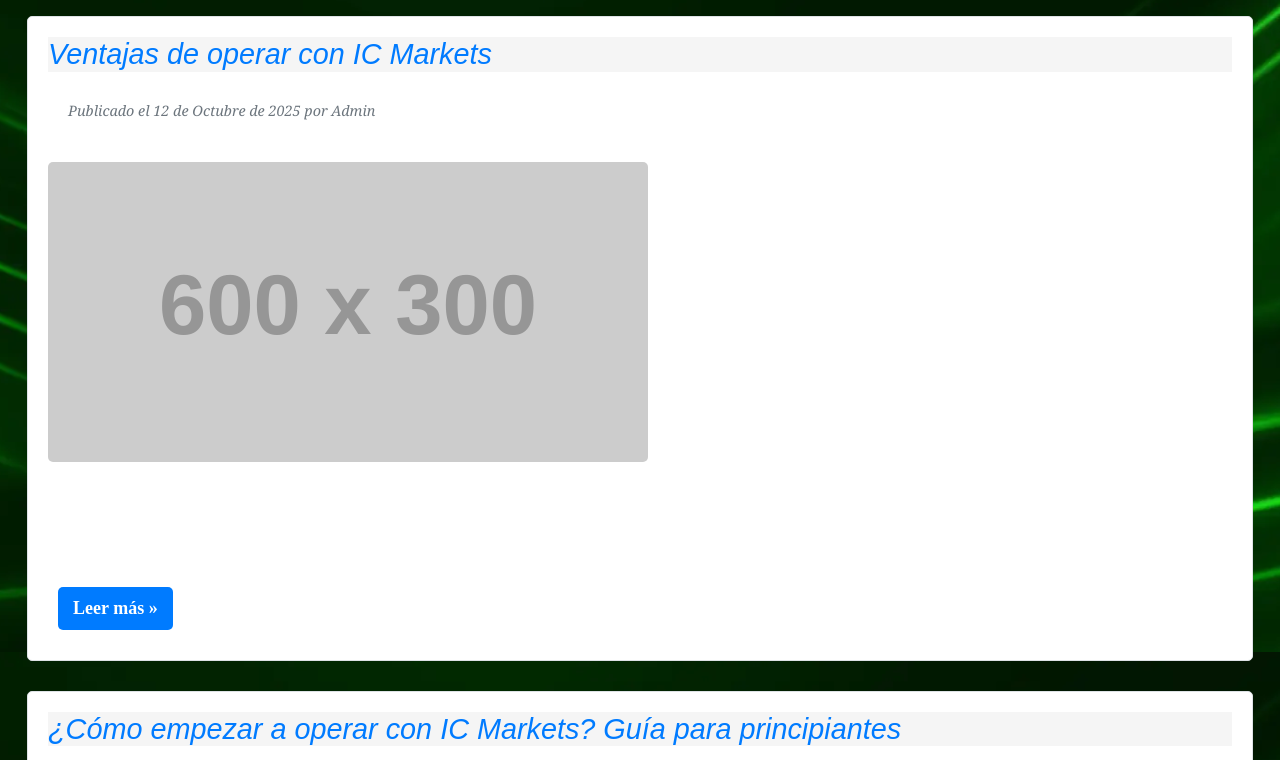
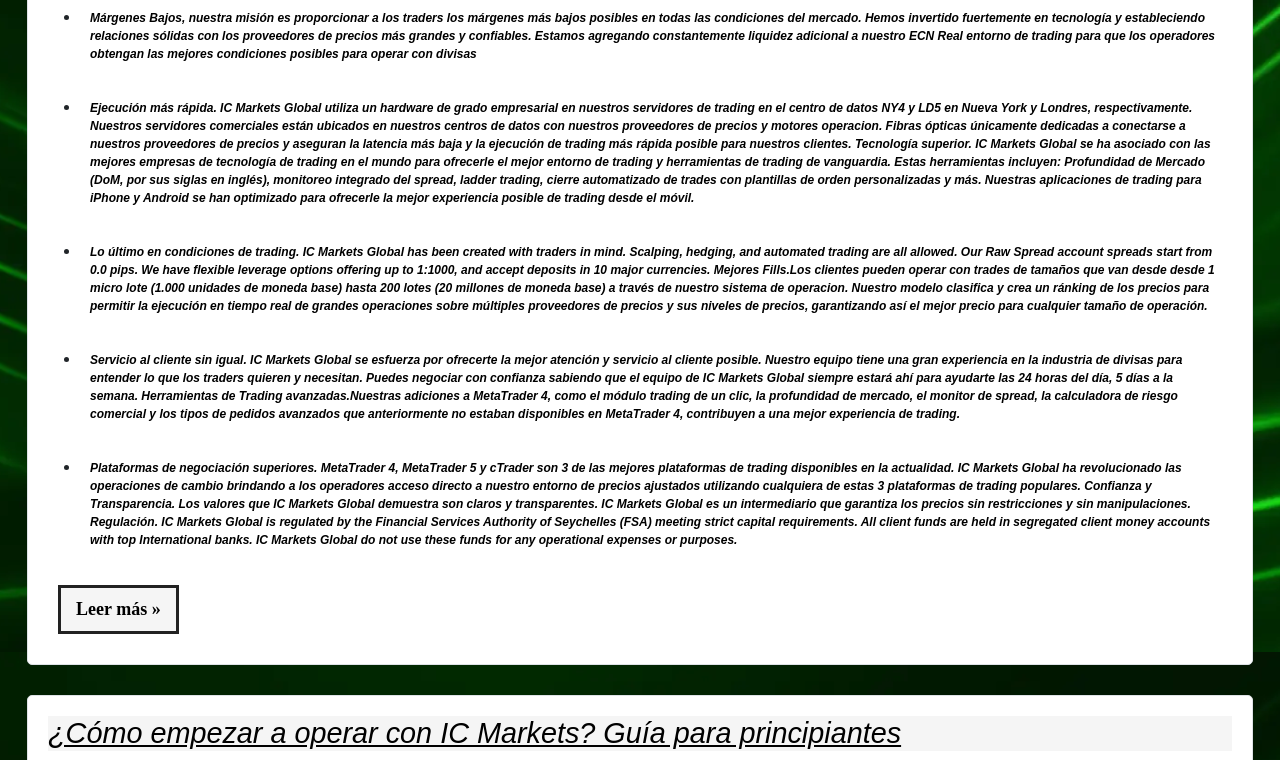
Before and after one commit to juanignaciomorales2015-wq/Ic-markets-mi-web, a plain HTML site: page pages/blog.html in a window 1280 px wide. Shown: the part 948-1708 px from the top of the page. Drawn offline with nearby package versions, Linux system fonts and the light colour scheme; placeholder pictures from the web are drawn by us.

Commit message:
modifique blog

```diff
--- a/css/style.css
+++ b/css/style.css
@@ -248,55 +248,55 @@
             opacity: 0; /* Oculto por defecto */
             transition: opacity 0.3s ease; /* Transición suave al pasar el ratón */
             top: 50%;
-            transform: translateY(-50%); /* Centrar verticalmente */
+            transform: translateY(-50%);
         }
 
         .elegant-carousel:hover .carousel-control-prev,
         .elegant-carousel:hover .carousel-control-next {
-            opacity: 1; /* Mostrar al pasar el ratón por el carrusel */
+            opacity: 1;
         }
 
         .elegant-carousel .carousel-control-prev:hover,
         .elegant-carousel .carousel-control-next:hover {
-            background-color: rgba(255, 255, 255, 0.5); /* Aumentar opacidad al pasar el ratón */
+            background-color: rgba(255, 255, 255, 0.5);
         }
 
         .elegant-carousel .carousel-control-prev-icon,
         .elegant-carousel .carousel-control-next-icon {
-            filter: invert(1); /* Cambia el color de la flecha a blanco */
-            width: 1.5rem; /* Tamaño del icono */
+            filter: invert(1);
+            width: 1.5rem;
             height: 1.5rem;
         }
         .h2-blog{
           color: black;
         }
-        /* Estilos para la sección de artículos */
+
 .blog-articles {
     padding: 15px;
 }
 
 .blog-post {
     margin-bottom: 30px;
-    border: 1px solid #dee2e6; /* Gris claro para el borde */
+    border: 1px solid #dee2e6;
     padding: 20px;
     border-radius: 5px;
-    background-color: #ffffff; /* Fondo blanco */
+    background-color: #ffffff;
 }
 
 .blog-post h3 {
-    color: #007bff; /* Azul primario para el título */
+    color: black;
     font-size: 1.8em;
     margin-top: 0;
+   text-decoration: underline;
 }
 
 .post-meta {
-    color: #6c757d; /* Gris oscuro para la meta-información */
+    color: #6c757d;
     font-size: 0.9em;
-    margin-bottom: 15px;
 }
 
 .post-image {
-    max-width: 100%;
+    width: 5%;
     height: auto;
     display: block;
     margin: 15px 0;
@@ -305,18 +305,24 @@
 
 .read-more {
     display: inline-block;
-    background-color: #007bff;
-    color: #ffffff;
+    background-color: whitesmoke;
+    color: black;
     padding: 8px 15px;
-    border-radius: 5px;
+    border-radius: 5px solid;
     text-decoration: none;
     font-weight: bold;
+    border: #222 solid;
     margin-top: 10px;
     transition: background-color 0.3s ease;
 }
 
 .read-more:hover {
-    background-color: #0056b3; /* Un azul un poco más oscuro al pasar el ratón */
+    background-color: #0056b3;
+}
+.p-blog{
+  color: black;
+  font-size: 12px;
+  font-family:Arial, Helvetica, sans-serif
 }
 
 /* Responsividad básica para pantallas pequeñas */
--- a/pages/blog.html
+++ b/pages/blog.html
@@ -55,17 +55,44 @@
         <section class="blog-articles">
     <article class="blog-post">
         <h3>Ventajas de operar con IC Markets</h3>
-        <p class="post-meta">Publicado el 12 de Octubre de 2025 por Admin</p>
-        <img src="https://via.placeholder.com/600x300?text=Ventajas+IC+Markets" alt="Ventajas de IC Markets" class="post-image">
-        <p>IC Markets se destaca en el mercado por varias razones clave que lo hacen atractivo tanto para traders principiantes como experimentados...</p>
+        <img src="../assets/ic-market.png" alt="logo de broker" class="post-image">
+        <ul>
+            <li>
+        <p class="p-blog">Márgenes Bajos, nuestra misión es proporcionar a los traders los márgenes más bajos posibles en todas las condiciones del mercado. Hemos invertido fuertemente en tecnología y estableciendo relaciones sólidas con los proveedores de precios más grandes y confiables. Estamos agregando constantemente liquidez adicional a nuestro ECN Real entorno de trading para que los operadores obtengan las mejores condiciones posibles para operar con divisas</p>
+            </li>
+        </ul>
+        <ul>
+            <li>
+        <p class="p-blog">Ejecución más rápida. IC Markets Global utiliza un hardware de grado empresarial en nuestros      servidores   de trading en el centro de datos NY4 y LD5 en Nueva York y Londres, respectivamente. Nuestros servidores comerciales están ubicados en nuestros centros de datos con nuestros proveedores de precios y motores operacion. Fibras ópticas únicamente dedicadas a conectarse a nuestros proveedores de precios y aseguran la latencia más baja y la ejecución de trading más rápida posible para nuestros clientes.
+        Tecnología superior. IC Markets Global se ha asociado con las mejores empresas de tecnología de trading en el mundo para ofrecerle el mejor entorno de trading y herramientas de trading de vanguardia. Estas herramientas incluyen: Profundidad de Mercado (DoM, por sus siglas en inglés), monitoreo integrado del spread, ladder trading, cierre automatizado de trades con plantillas de orden personalizadas y más. Nuestras aplicaciones de trading para iPhone y Android se han optimizado para ofrecerle la mejor experiencia posible de trading desde el móvil.</p>
+            </li>
+        </ul>
+        <ul>
+            <li>
+        <p class="p-blog">Lo último en condiciones de trading. IC Markets Global has been created with traders in mind. Scalping, hedging, and automated trading are all allowed. Our Raw Spread account spreads start from 0.0 pips. We have flexible leverage options offering up to 1:1000, and accept deposits in 10 major currencies.
+        Mejores Fills.Los clientes pueden operar con trades de tamaños que van desde desde 1 micro lote (1.000 unidades de moneda base) hasta 200 lotes (20 millones de moneda base) a través de nuestro sistema de operacion. Nuestro modelo clasifica y crea un ránking de los precios para permitir la ejecución en tiempo real de grandes operaciones sobre múltiples proveedores de precios y sus niveles de precios, garantizando así el mejor precio para cualquier tamaño de operación.</p>
+            </li>
+        </ul>
+        <ul>
+            <li>
+        <p class="p-blog">Servicio al cliente sin igual. IC Markets Global se esfuerza por ofrecerte la mejor atención y servicio al cliente posible. Nuestro equipo tiene una gran experiencia en la industria de divisas para entender lo que los traders quieren y necesitan. Puedes negociar con confianza sabiendo que el equipo de IC Markets Global siempre estará ahí para ayudarte las 24 horas del día, 5 días a la semana.
+         Herramientas de Trading avanzadas.Nuestras adiciones a MetaTrader 4, como el módulo trading de un clic, la profundidad de mercado, el monitor de spread, la calculadora de riesgo comercial y los tipos de pedidos avanzados que anteriormente no estaban disponibles en MetaTrader 4, contribuyen a una mejor experiencia de trading.</p>
+            </li>
+        </ul>
+        <ul>
+            <li>
+        <p class="p-blog">Plataformas de negociación superiores. MetaTrader 4, MetaTrader 5 y cTrader son 3 de las mejores plataformas de trading disponibles en la actualidad. IC Markets Global ha revolucionado las operaciones de cambio brindando a los operadores acceso directo a nuestro entorno de precios ajustados utilizando cualquiera de estas 3 plataformas de trading populares.
+         Confianza y Transparencia. Los valores que IC Markets Global demuestra son claros y transparentes. IC Markets Global es un intermediario que garantiza los precios sin restricciones y sin manipulaciones.
+        Regulación. IC Markets Global is regulated by the Financial Services Authority of Seychelles (FSA) meeting strict capital requirements. All client funds are held in segregated client money accounts with top International banks. IC Markets Global do not use these funds for any operational expenses or purposes.</p>
+            </li>
+        </ul>
         <a href="#" class="read-more">Leer más &raquo;</a>
     </article>
 
     <article class="blog-post">
         <h3>¿Cómo empezar a operar con IC Markets? Guía para principiantes</h3>
-        <p class="post-meta">Publicado el 10 de Octubre de 2025 por Admin</p>
-        <img src="https://via.placeholder.com/600x300?text=Empezar+con+IC+Markets" alt="Guía para empezar con IC Markets" class="post-image">
-        <p>Si eres nuevo en el trading o con IC Markets, aquí te dejamos una guía sencilla para dar tus primeros pasos...</p>
+        <img src="../assets/ic-market.png" alt="logo de broker" class="post-image">
+        <p class="p-blog">Si eres nuevo en el trading o con IC Markets, aquí te dejamos una guía sencilla para dar tus primeros pasos...</p>
         <a href="#" class="read-more">Leer más &raquo;</a>
     </article>
 </section>
```
